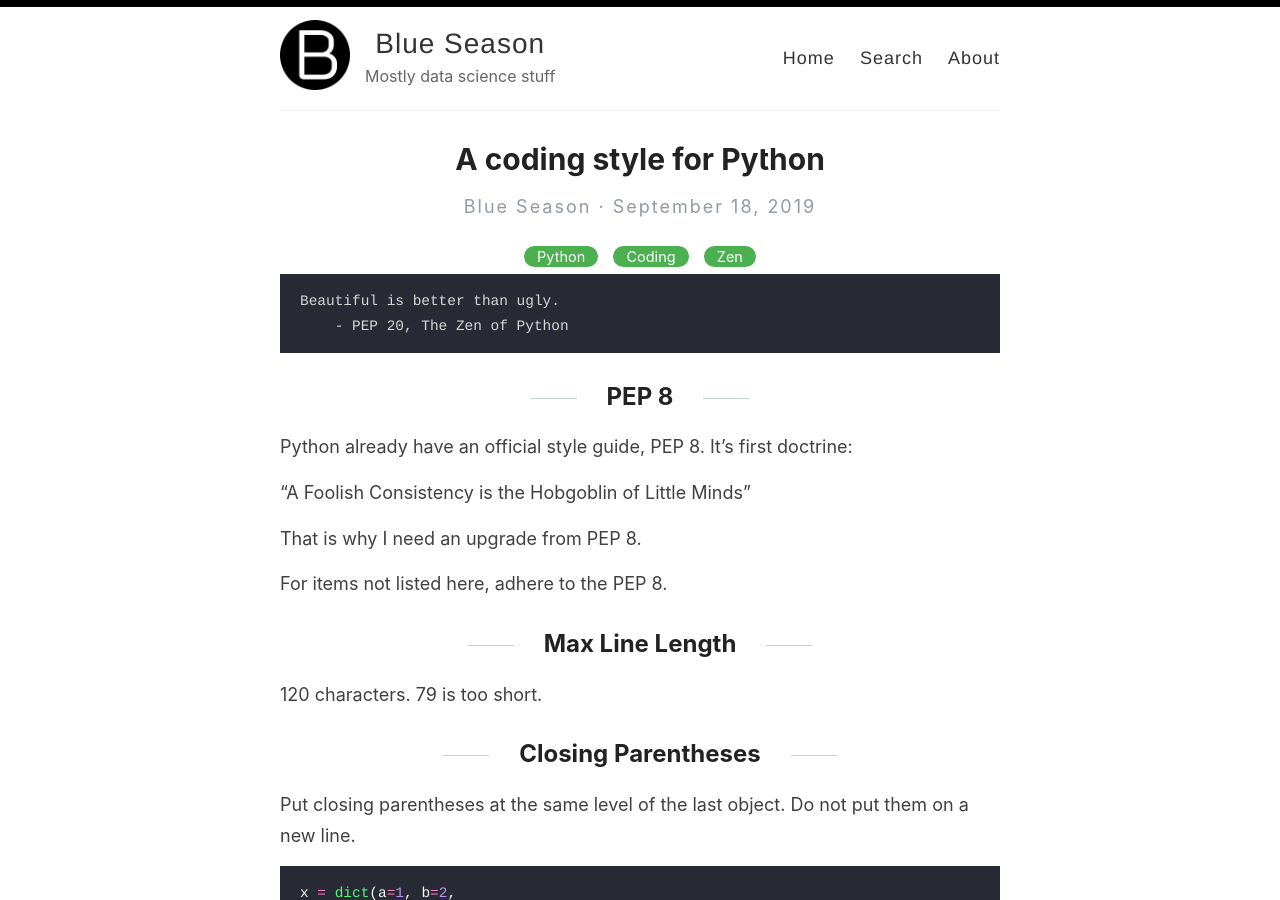
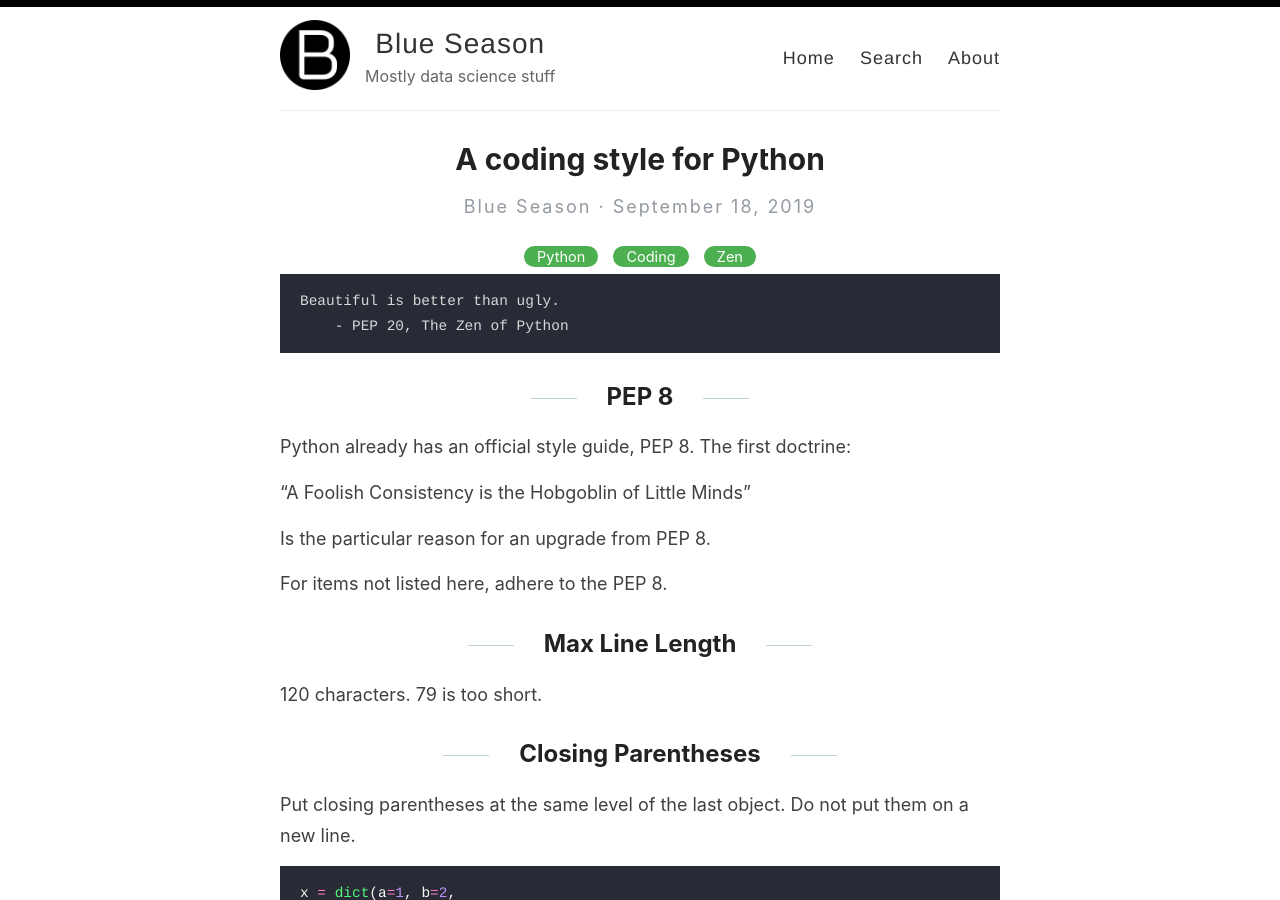
Before and after one commit to blue-season/blue-season.github.io, a Jekyll site: the page built from _posts/2019-09-18-a-coding-style-for-python.md, in a window 1280 px wide and 900 px high. Built offline with Jekyll 4.4.1, drawn with Linux system fonts in a browser that asks for light colours; comment, search, counter and statistics services are not loaded; some of the changed text lies outside the part shown.

Commit message:
Update 2019-09-18 post

```diff
--- a/_posts/2019-09-18-a-coding-style-for-python.md
+++ b/_posts/2019-09-18-a-coding-style-for-python.md
@@ -10,11 +10,11 @@ categories: [Python, Coding, Zen]
 
 ## PEP 8
 
-Python already have an official style guide, PEP 8. It's first doctrine:
+Python already has an official style guide, PEP 8. The first doctrine:
 
 "A Foolish Consistency is the Hobgoblin of Little Minds"
 
-That is why I need an upgrade from PEP 8.
+Is the particular reason for an upgrade from PEP 8.
 
 For items not listed here, adhere to the PEP 8.
 
```
Also changed, not shown: other parts of _posts/2019-09-18-a-coding-style-for-python.md (+1 -1 lines).
